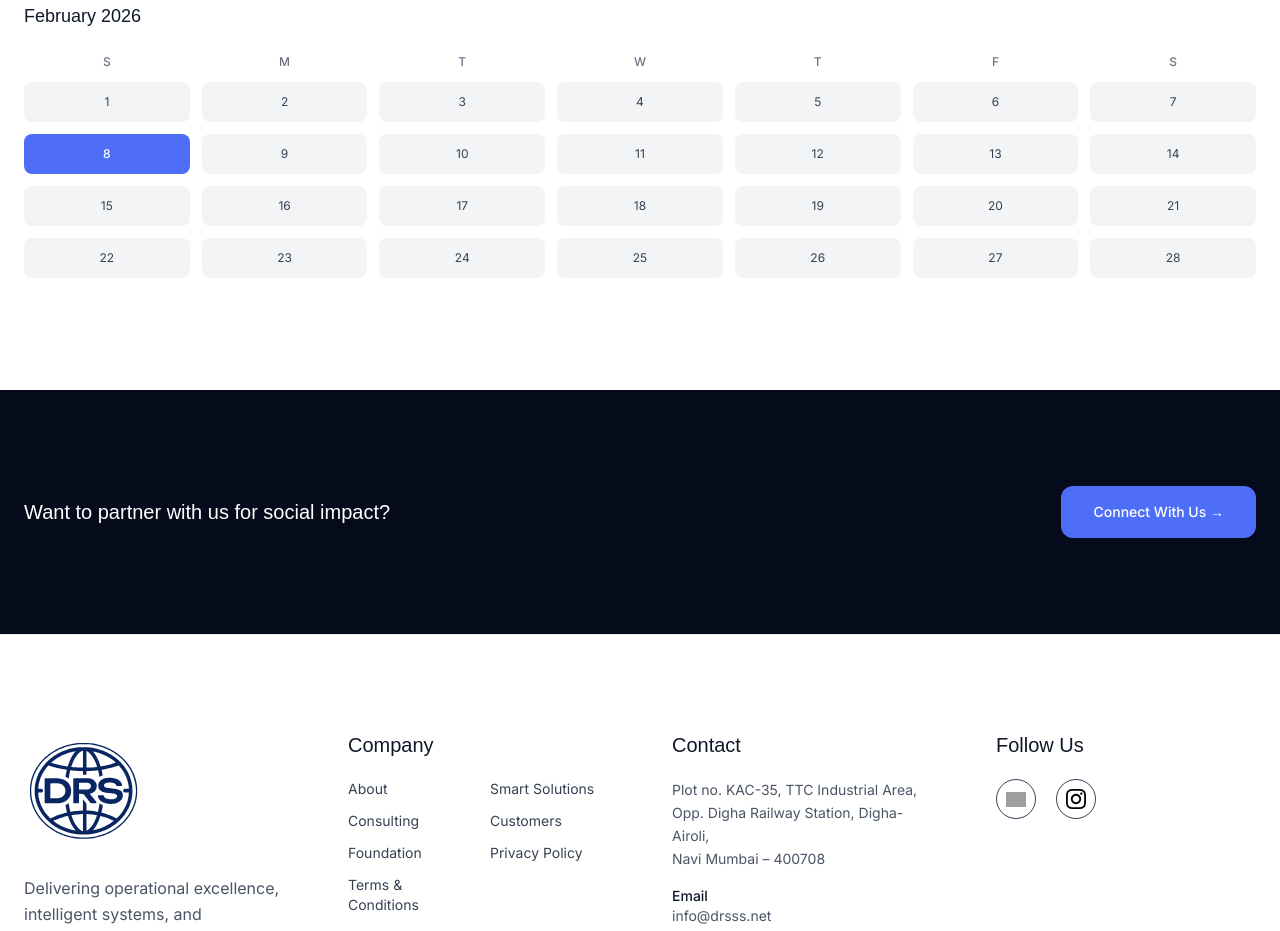
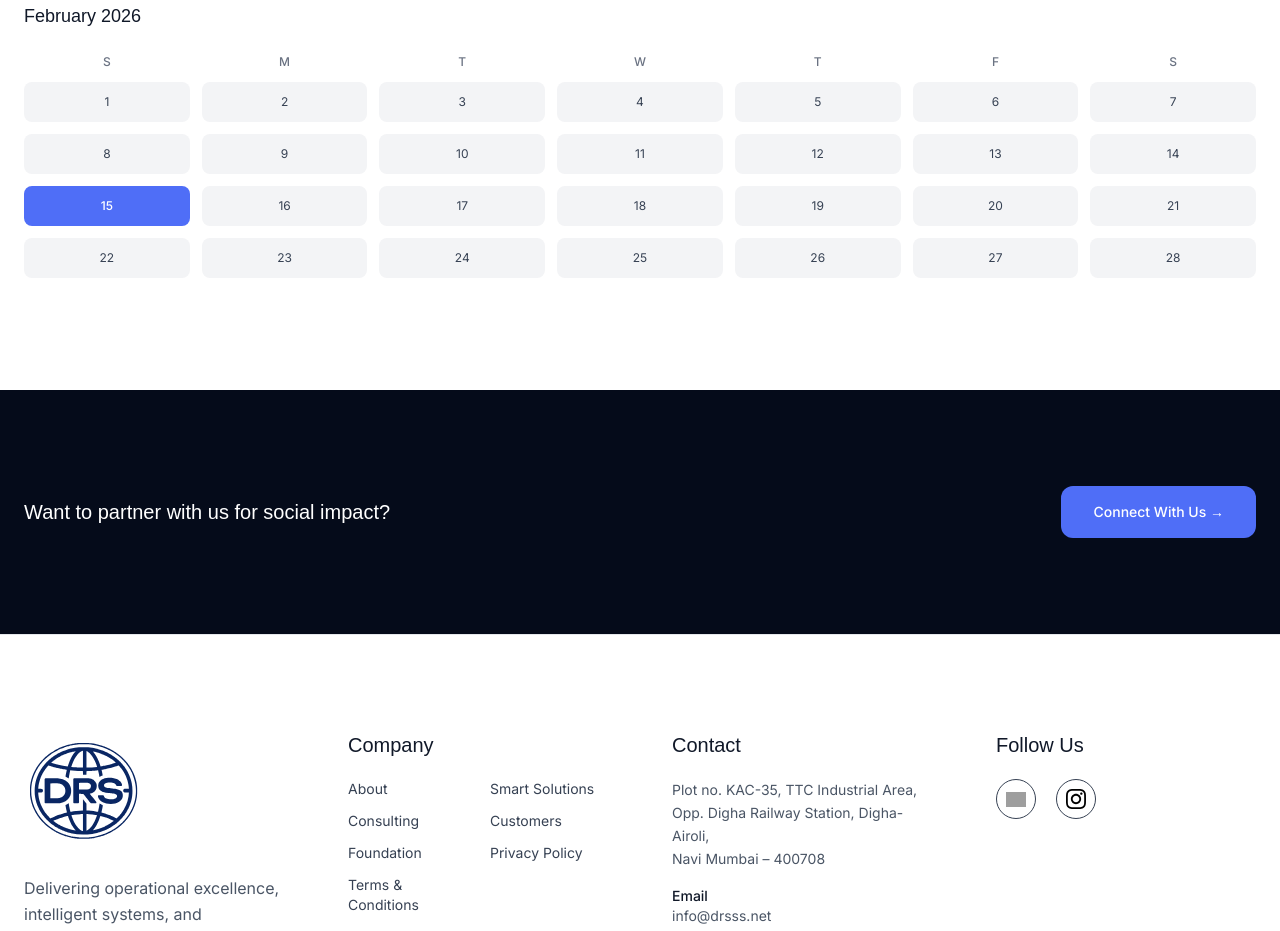
Before and after one commit to sawantatharva/drs-group, a Next.js app: page /impact in a window 1280 px wide. Shown: the part 2860-3791 px from the top of the page. Built offline with nearby package versions, Linux system fonts and the light colour scheme; grey boxes are pictures that could not be loaded; a web font is replaced by a local one.

Commit message:
calendar fix

```diff
--- a/src/app/impact/page.tsx
+++ b/src/app/impact/page.tsx
@@ -343,7 +343,7 @@ export default function ImpactPage() {
 
               {Array.from({ length: 28 }).map((_, i) => {
                 const day = i + 1;
-                const isEvent = day === 8;
+                const isEvent = day === 15;
 
                 return (
                   <div
```
